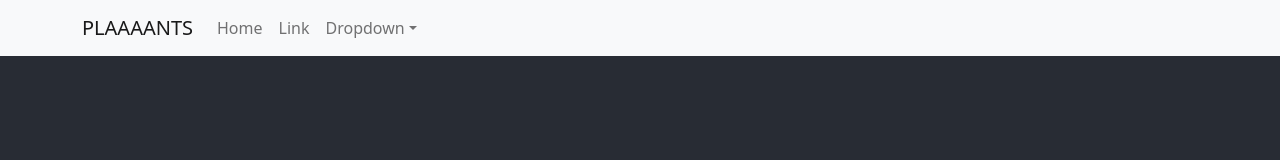
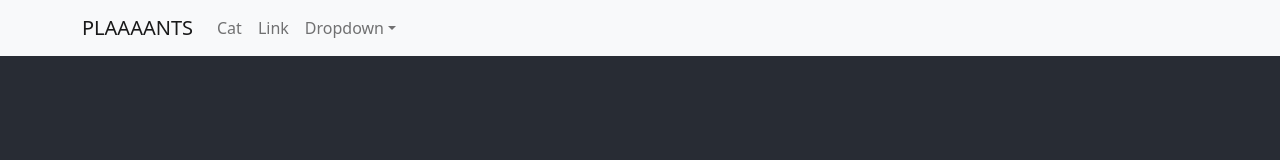
Before and after one commit to michelleberry/plant-foraging, a React (Create React App) app: page / in a window 1280 px wide. Shown: the top 160 px of the page. Built offline with nearby package versions, Linux system fonts and the light colour scheme.

Commit message:
link page

```diff
--- a/package.json
+++ b/package.json
@@ -11,6 +11,7 @@
     "react": "^17.0.2",
     "react-bootstrap": "^2.0.2",
     "react-dom": "^17.0.2",
+    "react-router-bootstrap": "^0.25.0",
     "react-router-dom": "^6.0.1",
     "react-scripts": "4.0.3",
     "web-vitals": "^1.1.2"
--- a/src/App.js
+++ b/src/App.js
@@ -1,4 +1,4 @@
-import logo from './components/plant.jfif';
+
 import './App.css';
 import Mynavbar from './components/navbar.jsx'
 import 'bootstrap/dist/css/bootstrap.min.css';
--- a/src/components/navbar.jsx
+++ b/src/components/navbar.jsx
@@ -1,6 +1,7 @@
-import React, { useState } from 'react';
+import React from 'react';
+import{Link} from 'react-router-dom';
 import {
-  Nav, NavDropdown, Navbar, Container
+  Nav, NavDropdown, Navbar, Container,
 } from 'react-bootstrap';
 
 export default function Mynavbar() {
@@ -11,8 +12,9 @@ export default function Mynavbar() {
             <Navbar.Toggle aria-controls="basic-navbar-nav" />
             <Navbar.Collapse id="basic-navbar-nav">
             <Nav className="me-auto">
-                <Nav.Link href="#home">Home</Nav.Link>
-                <Nav.Link href="#link">Link</Nav.Link>
+
+                <Nav.Link as={Link} to='cat'>Cat</Nav.Link>
+                <Nav.Link to='cat'>Link</Nav.Link>
                 <NavDropdown title="Dropdown" id="basic-nav-dropdown">
                 <NavDropdown.Item href="#action/3.1">Action</NavDropdown.Item>
                 <NavDropdown.Item href="#action/3.2">Another action</NavDropdown.Item>
```
Also changed, not shown: 1 other file (tests, documents, lock files or other folders).
